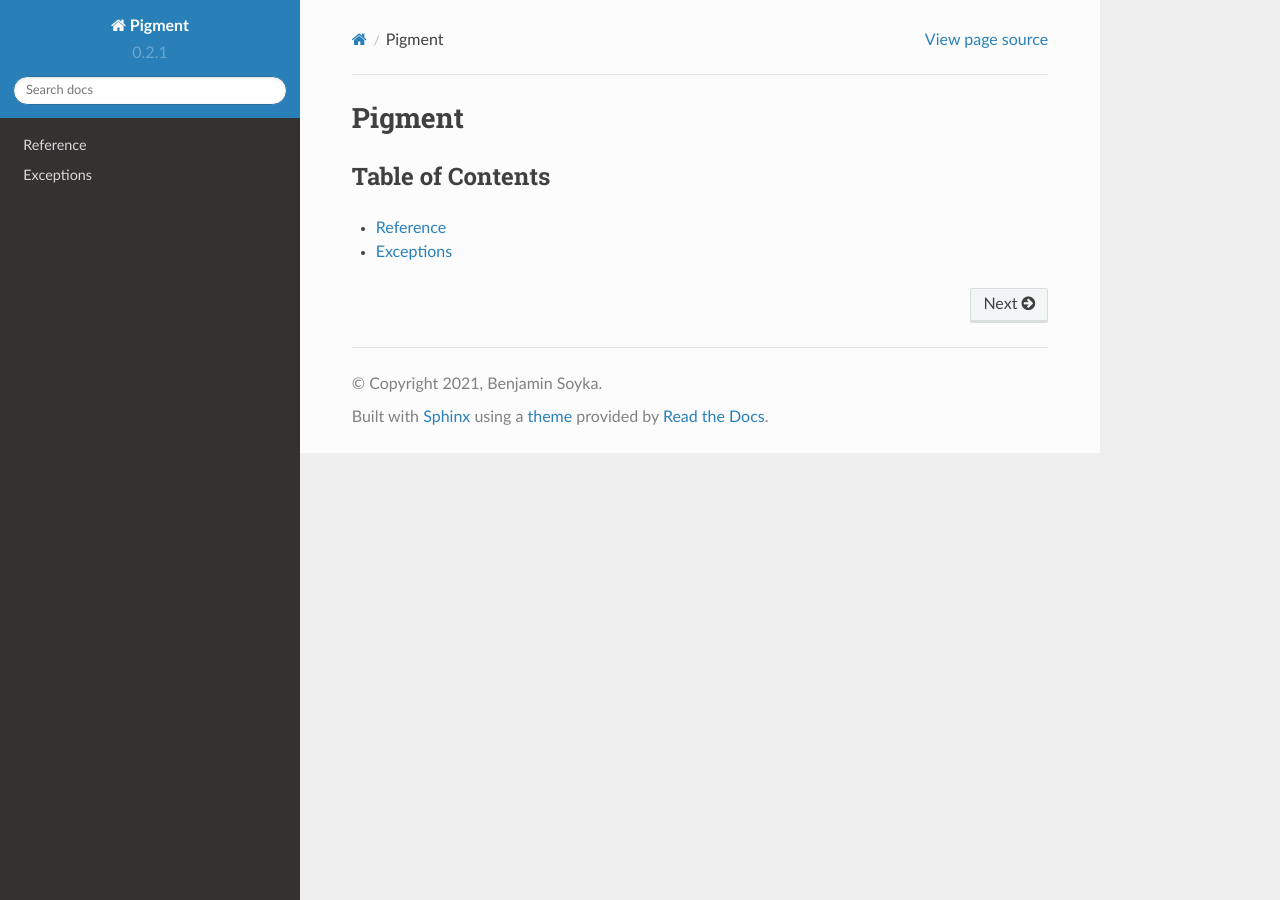
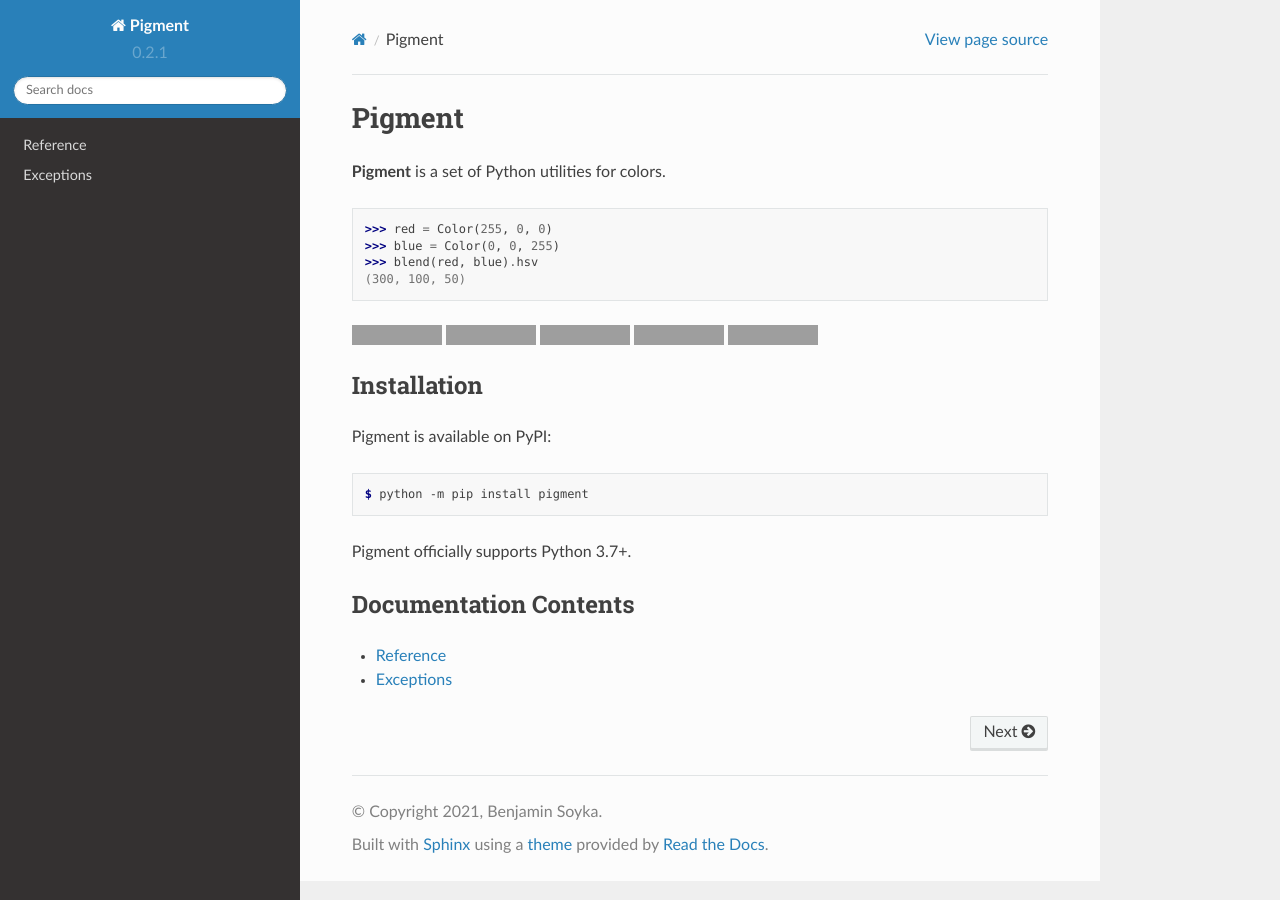
Before and after one commit to bsoyka/pigment, a Sphinx documentation site: the page built from docs/index.rst, in a window 1280 px wide. Built offline with Sphinx 7.4.7 and the Read the Docs theme 2.0.0, drawn with Linux system fonts in a browser that asks for light colours; grey boxes are pictures that could not be loaded.

Commit message:
Update docs and support Python 3.7-3.9

```diff
--- a/docs/index.rst
+++ b/docs/index.rst
@@ -1,8 +1,44 @@
 Pigment
 =======
 
-Table of Contents
------------------
+**Pigment** is a set of Python utilities for colors.
+
+.. code:: python
+
+    >>> red = Color(255, 0, 0)
+    >>> blue = Color(0, 0, 255)
+    >>> blend(red, blue).hsv
+    (300, 100, 50)
+
+.. image:: https://pepy.tech/badge/pigment
+   :target: https://pepy.tech/project/pigment
+   :alt: Downloads
+.. image:: https://img.shields.io/pypi/pyversions/pigment
+   :target: https://pypi.org/project/pigment
+   :alt: Supported Versions
+.. image:: https://img.shields.io/github/workflow/status/bsoyka/pigment/Testing%20with%20pytest?label=tests
+   :target: https://github.com/bsoyka/pigment/actions?query=workflow%3A%22Testing+with+pytest%22
+   :alt: Testing
+.. image:: https://img.shields.io/pypi/l/pigment
+   :target: https://github.com/bsoyka/pigment/blob/master/LICENSE
+   :alt: License
+.. image:: https://img.shields.io/pypi/v/pigment?label=latest
+   :target: https://pypi.org/project/pigment
+   :alt: Version
+
+Installation
+------------
+
+Pigment is available on PyPI:
+
+.. code:: console
+
+    $ python -m pip install pigment
+
+Pigment officially supports Python 3.7+.
+
+Documentation Contents
+----------------------
 
 .. toctree::
    :maxdepth: 2
```
Also changed, not shown: README.md (+26 -3 lines), setup.py (+13 -8 lines), 2 other files.
